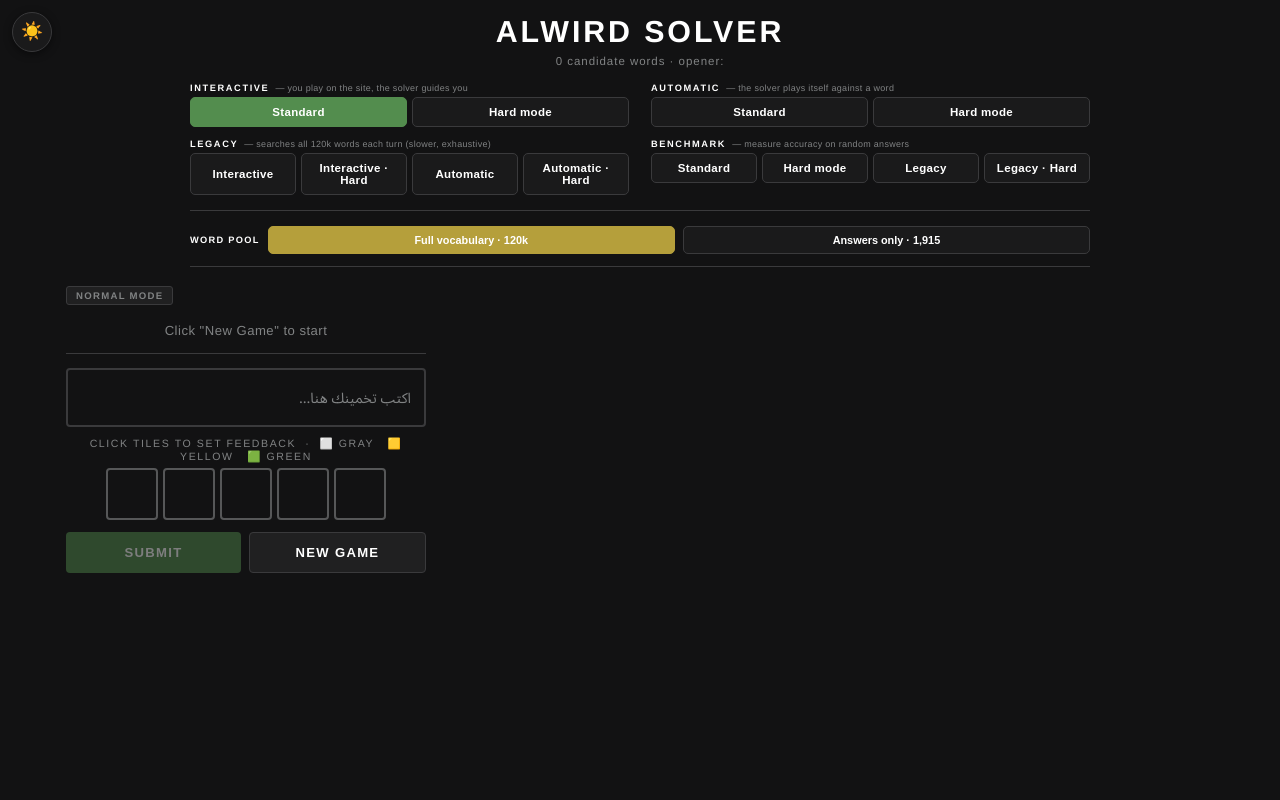
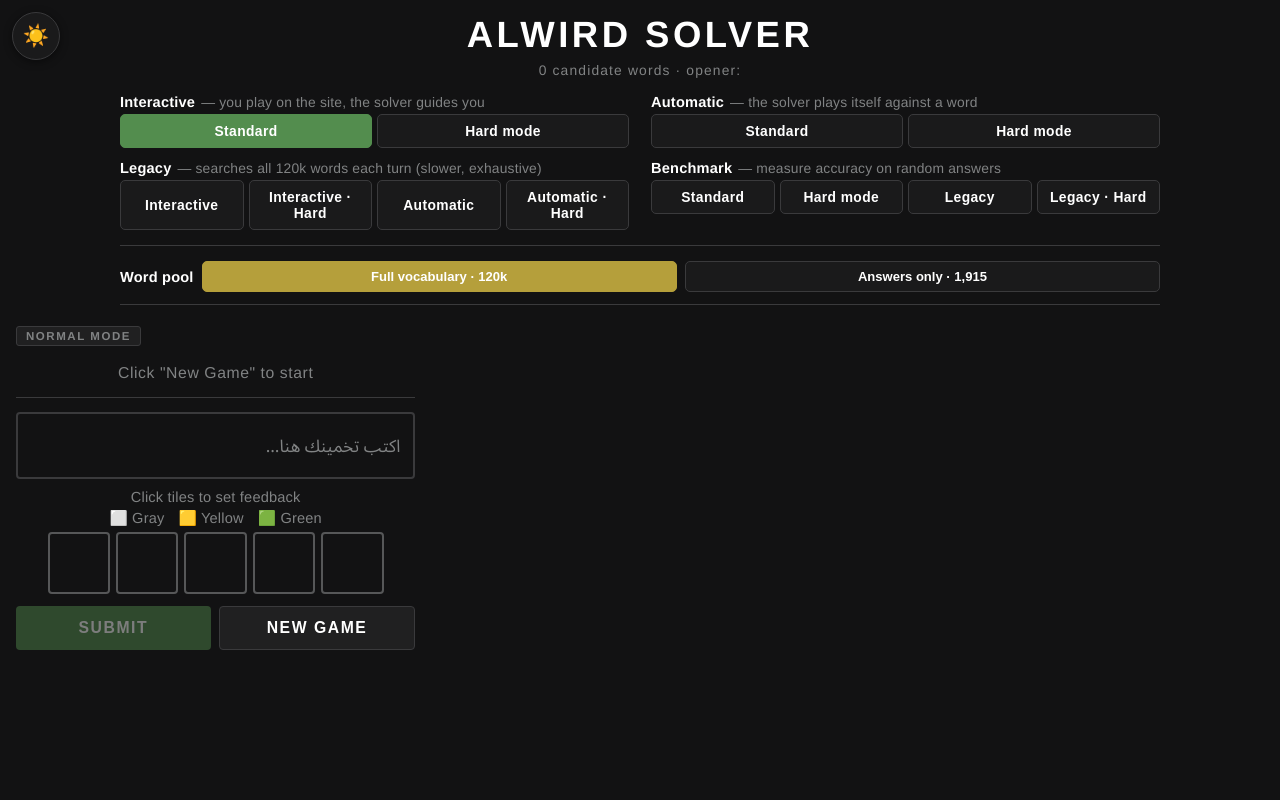
Before and after one commit to AlaaLabban/wordle_solver, a Flask app: page / in a window 1280 px wide. Run offline with Flask 3, Linux system fonts and the light colour scheme; parts of the project's set-up code (start-up, migrations or seed data) failed here and were passed over.

Commit message:
Scale the web UI up on desktop and clean up chart styling
The UI was pinned to a 16px root font and fixed pixel dimensions at every
viewport, so it rendered noticeably zoomed out on a laptop or monitor while
being correctly sized on a phone.

- Drive the whole UI from a fluid root font size, clamp(16px, 0.6726vw +
  10.61px, 22px). The floor holds phones and tablets at exactly 16px, so
  their layout is byte-identical to before; desktops scale smoothly to a
  22px cap.
- Convert the fixed tile, history-tile, trace-tile and theme-button
  dimensions to rem so they track the root size. At a 16px root these
  compute to the original pixel values.
- Widen the desktop grid (main 1180px to 1340px) and let the game column
  grow instead of sitting at a fixed 360px. Add a 1600px breakpoint so
  large monitors do not leave ~290px of dead margin per side.
- Replace the dashed borders on the chart explanation panels with a tinted
  panel. Dashed borders read as unfinished placeholder UI.
- Reserve uppercase for the title, buttons, badge and section dividers.
  It had spread to ten rules, which flattened hierarchy rather than
  creating it.
- Label only the tallest few bars when a chart has more than eight. The
  partition chart was printing a number above all ~20 bars; exact values
  are still available on hover.
- Make the feedback legend a deliberate second row so it stops stranding
  "Green" on its own line.

```diff
--- a/templates/index.html
+++ b/templates/index.html
@@ -52,7 +52,15 @@
   --shadow:       rgba(0,0,0,.18);
 }
 
-html { background: var(--bg); }
+/* ── UI scale ──
+   Root font size drives every rem below, so the whole UI scales together.
+   The clamp floor keeps phones and tablets (<~800px) at exactly 16px — their
+   layout is unchanged — then grows smoothly to a 21px cap on wide desktops,
+   where the old fixed sizes left the page looking zoomed out. */
+html {
+  background: var(--bg);
+  font-size: clamp(16px, 0.6726vw + 10.61px, 22px);
+}
 body {
   background: var(--bg);
   color: var(--text);
@@ -67,7 +75,7 @@ body {
 /* ── Theme toggle ── */
 #theme-btn {
   position: fixed; top: 12px; left: 12px; z-index: 50;
-  width: 40px; height: 40px; border-radius: 50%;
+  width: 2.5rem; height: 2.5rem; border-radius: 50%;
   background: var(--card); color: var(--text);
   border: 1px solid var(--tile-border);
   font-size: 1.1rem; cursor: pointer; line-height: 1;
@@ -104,7 +112,7 @@ main { width: 100%; max-width: 560px; padding: 0 16px 60px; }
 [data-color="gray"]   { background: var(--gray-tile)!important; border-color: var(--gray-tile)!important; color:#fff!important; }
 
 .tile {
-  width: 52px; height: 52px;
+  width: 3.25rem; height: 3.25rem;
   border: 2px solid var(--tile-border);
   border-radius: 4px;
   display: flex; align-items: center; justify-content: center;
@@ -112,12 +120,12 @@ main { width: 100%; max-width: 560px; padding: 0 16px 60px; }
   color: var(--text); user-select: none;
   transition: background .2s, border-color .2s;
 }
-.tile-row { display: flex; gap: 5px; justify-content: center; direction: rtl; }
+.tile-row { display: flex; gap: .3125rem; justify-content: center; direction: rtl; }
 .fb-tile { cursor: pointer; border-color: var(--tile-filled); }
 .fb-tile:hover { opacity: .82; }
-.h-tile { width: 42px; height: 42px; font-size: 1.15rem; }
+.h-tile { width: 2.625rem; height: 2.625rem; font-size: 1.15rem; }
 .t-tile {
-  width: 36px; height: 36px;
+  width: 2.25rem; height: 2.25rem;
   border: 2px solid var(--tile-border); border-radius: 3px;
   display: flex; align-items: center; justify-content: center;
   font-size: .95rem; font-weight: 700; font-family: var(--font-ar); color: var(--text);
@@ -132,7 +140,10 @@ main { width: 100%; max-width: 560px; padding: 0 16px 60px; }
 .prog-fill { height: 100%; background: var(--green); border-radius: 3px; width: 0%; transition: width .35s ease; }
 
 /* ── Suggestions ── */
-.section-label { font-size: .66rem; letter-spacing: .1rem; text-transform: uppercase; color: var(--muted); margin: 14px 0 6px; }
+/* Sentence case on purpose: uppercase is reserved for .charts-title section
+   dividers and buttons, so it still signals hierarchy instead of becoming
+   background texture. */
+.section-label { font-size: .78rem; letter-spacing: .01rem; color: var(--muted); margin: 14px 0 6px; }
 .sug-item {
   display: flex; align-items: center; gap: 10px; padding: 8px 12px;
   background: var(--card); border: 1px solid var(--tile-border); border-radius: 4px;
@@ -151,8 +162,8 @@ main { width: 100%; max-width: 560px; padding: 0 16px 60px; }
 /* ── Mode menu ── */
 .mode-menu { display: flex; flex-direction: column; gap: 9px; width: 100%; margin-top: 4px; }
 .mode-group { display: flex; flex-direction: column; gap: 4px; }
-.mode-group-label { font-size: .58rem; letter-spacing: .1rem; text-transform: uppercase; color: var(--text); font-weight: 700; display: flex; align-items: baseline; gap: 6px; flex-wrap: wrap; }
-.mode-group-note { font-size: .56rem; letter-spacing: .02rem; text-transform: none; color: var(--muted); font-weight: 400; }
+.mode-group-label { font-size: .76rem; letter-spacing: .01rem; color: var(--text); font-weight: 700; display: flex; align-items: baseline; gap: 6px; flex-wrap: wrap; }
+.mode-group-note { font-size: .72rem; letter-spacing: .01rem; text-transform: none; color: var(--muted); font-weight: 400; }
 .mode-btns { display: flex; gap: 5px; flex-wrap: wrap; }
 .mode-btn {
   flex: 1; min-width: 92px; padding: 8px 10px;
@@ -164,7 +175,7 @@ main { width: 100%; max-width: 560px; padding: 0 16px 60px; }
 .mode-btn.selected { background: var(--green); border-color: var(--green); color: #fff; }
 .mode-divider { border: none; border-top: 1px solid var(--tile-border); margin: 3px 0; }
 .cache-row { display: flex; align-items: center; gap: 8px; flex-wrap: wrap; }
-.cache-label { font-size: .58rem; letter-spacing: .08rem; text-transform: uppercase; color: var(--text); font-weight: 700; white-space: nowrap; }
+.cache-label { font-size: .76rem; letter-spacing: .01rem; color: var(--text); font-weight: 700; white-space: nowrap; }
 .cache-btn {
   flex: 1; min-width: 130px; padding: 7px 10px;
   background: var(--card); border: 1px solid var(--tile-border); border-radius: 5px;
@@ -189,7 +200,10 @@ hr { border: none; border-top: 1px solid var(--tile-border); margin: 14px 0; }
 }
 .ar-input:focus { border-color: var(--green); }
 .ar-input::placeholder { color: var(--muted); font-size: .9rem; }
-.fb-label { font-size: .66rem; letter-spacing: .1rem; text-transform: uppercase; color: var(--muted); text-align: center; margin: 10px 0 5px; }
+/* The legend was wrapping mid-list and stranding "Green" on its own line.
+   Made it a deliberate second row instead of an accidental one. */
+.fb-label { font-size: .76rem; letter-spacing: .01rem; color: var(--muted); text-align: center; margin: 10px 0 5px; }
+.fb-legend { display: flex; justify-content: center; flex-wrap: wrap; gap: 4px 14px; margin-top: 4px; }
 
 /* ── Buttons ── */
 .btn-row { display: flex; gap: 8px; margin-top: 12px; }
@@ -236,9 +250,13 @@ hr { border: none; border-top: 1px solid var(--tile-border); margin: 14px 0; }
 .chart-note  { font-size: .62rem; color: var(--muted); text-align: right; white-space: nowrap; }
 .chart-body  { width: 100%; }
 .chart-empty { color: var(--muted); font-size: .72rem; text-align: center; padding: 24px 0; }
+/* Explanation panel beside each chart. A tinted panel rather than a dashed
+   rule — dashed borders read as "placeholder", which made finished cards
+   look like wireframes. */
 .chart-edu {
-  font-size: .68rem; line-height: 1.5; color: var(--muted);
-  margin-top: 10px; padding-top: 10px; border-top: 1px dashed var(--tile-border);
+  font-size: .7rem; line-height: 1.6; color: var(--muted);
+  margin-top: 12px; padding: 11px 13px;
+  background: var(--card-2); border-radius: 6px;
 }
 .chart-edu b { color: var(--text); font-weight: 700; }
 .bar-svg { width: 100%; height: auto; display: block; overflow: visible; }
@@ -261,7 +279,7 @@ hr { border: none; border-top: 1px solid var(--tile-border); margin: 14px 0; }
 .bench-stats { display: flex; flex-wrap: wrap; gap: 8px; margin: 10px 0; }
 .bench-stat { flex: 1; min-width: 90px; background: var(--card); border: 1px solid var(--tile-border); border-radius: 6px; padding: 10px; text-align: center; }
 .bench-stat .v { font-size: 1.3rem; font-weight: 700; color: var(--text); }
-.bench-stat .k { font-size: .58rem; letter-spacing: .1rem; text-transform: uppercase; color: var(--muted); margin-top: 3px; }
+.bench-stat .k { font-size: .72rem; letter-spacing: .01rem; color: var(--muted); margin-top: 3px; }
 
 /* ── Toast ── */
 #toast { position: fixed; bottom: 28px; left: 50%; transform: translateX(-50%); background: var(--text); color: var(--bg); padding: 10px 22px; border-radius: 4px; font-weight: 700; font-size: .82rem; opacity: 0; transition: opacity .3s; z-index: 999; pointer-events: none; white-space: nowrap; }
@@ -279,23 +297,35 @@ hr { border: none; border-top: 1px solid var(--tile-border); margin: 14px 0; }
    DESKTOP LAYOUT  —  use the horizontal space
    ════════════════════════════════════════════════════════════ */
 @media (min-width: 1024px) {
-  header { max-width: 900px; }
-  main { max-width: 1180px; }
+  header { max-width: 1040px; }
+  main { max-width: 1340px; }
 
   /* menu: groups laid out in a 2-column grid */
   .mode-menu { display: grid; grid-template-columns: 1fr 1fr; gap: 12px 22px; align-items: start; }
   .cache-row { grid-column: 1 / -1; }
 
   /* pane = [ game controls | charts ] */
-  .pane-grid { display: grid; grid-template-columns: 360px 1fr; gap: 28px; align-items: start; }
+  /* game column grows with the window instead of sitting at a fixed 360px */
+  .pane-grid { display: grid; grid-template-columns: clamp(380px, 32%, 460px) 1fr; gap: 28px; align-items: start; }
   .pane-main { position: sticky; top: 16px; }
 
   /* each chart card: graph beside its explanation */
   .chart-inner { display: grid; grid-template-columns: 1fr 230px; gap: 18px; align-items: center; }
-  .chart-edu { margin-top: 0; padding-top: 0; border-top: none; border-left: 1px dashed var(--tile-border); padding-left: 16px; align-self: stretch; display: flex; flex-direction: column; justify-content: center; }
+  .chart-edu { margin-top: 0; padding: 14px 16px; align-self: stretch; display: flex; flex-direction: column; justify-content: center; }
 
   /* benchmark: charts full width with side explanations */
   #pane-benchmark .bench-top { max-width: 520px; }
+}
+
+/* ── Large displays ──
+   The 1340px cap above is tuned for a laptop; on a 1920px monitor it left
+   ~290px of dead margin each side. Widen, but stay short of edge-to-edge so
+   the explanation text keeps a readable line length. */
+@media (min-width: 1600px) {
+  header { max-width: 1180px; }
+  main   { max-width: 1560px; }
+  .pane-grid { grid-template-columns: clamp(420px, 30%, 520px) 1fr; }
+  .chart-inner { grid-template-columns: 1fr 290px; }
 }
 </style>
 </head>
@@ -369,7 +399,7 @@ hr { border: none; border-top: 1px solid var(--tile-border); margin: 14px 0; }
         <hr>
         <input class="ar-input" id="guess-input" type="text" maxlength="10"
                placeholder="اكتب تخمينك هنا…" autocomplete="off" autocorrect="off" spellcheck="false">
-        <p class="fb-label">Click tiles to set feedback &nbsp;·&nbsp; ⬜ Gray &nbsp; 🟨 Yellow &nbsp; 🟩 Green</p>
+        <p class="fb-label">Click tiles to set feedback<span class="fb-legend"><span>⬜ Gray</span><span>🟨 Yellow</span><span>🟩 Green</span></span></p>
         <div class="tile-row" id="fb-row">
           <div class="tile fb-tile" data-state="0" onclick="cycleTile(this)"></div>
           <div class="tile fb-tile" data-state="0" onclick="cycleTile(this)"></div>
@@ -617,6 +647,18 @@ function drawBarChart(host, bars, opts = {}) {
   const H = 190, padTop = 24, padBot = 48;
   const plotH = H - padTop - padBot;
 
+  /* Labelling all ~20 partition bars turned the chart into a wall of digits.
+     Past 8 bars, print only the tallest few; every bar still shows its exact
+     value on hover via ChartTip. */
+  const labelCount = opts.labelTop != null ? opts.labelTop
+                   : (bars.length > 8 ? 3 : bars.length);
+  const labelled = new Set(
+    bars.map((b, i) => [b.value, i])
+        .sort((a, b) => b[0] - a[0])
+        .slice(0, labelCount)
+        .map(pair => pair[1])
+  );
+
   const svg = document.createElementNS(NS, 'svg');
   svg.setAttribute('viewBox', `0 0 ${W} ${H}`);
   svg.setAttribute('class', 'bar-svg');
@@ -645,7 +687,7 @@ function drawBarChart(host, bars, opts = {}) {
     rect.addEventListener('mouseleave', () => { rect.classList.remove('hl'); ChartTip.hide(); });
     svg.appendChild(rect);
 
-    if (showValues) {
+    if (showValues && labelled.has(i)) {
       const val = document.createElementNS(NS, 'text');
       val.setAttribute('x', x + barW / 2); val.setAttribute('y', y - 5);
       val.setAttribute('text-anchor', 'middle'); val.setAttribute('class', 'bar-val');
```
